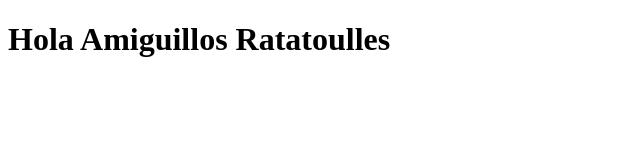
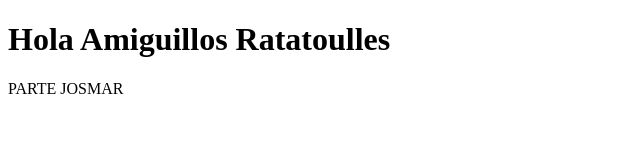
Before and after one commit to destinolunar/prueba, a plain HTML site: page index.html in a window 1280 px wide. Shown: the whole page, without its empty margins (0-640 px from the left). Drawn offline with Linux system fonts and the light colour scheme.

Commit message:
Parrafo de Josmar

```diff
--- a/index.html
+++ b/index.html
@@ -6,5 +6,6 @@
 </head>
 <body>
   <h1>Hola Amiguillos Ratatoulles</h1>
+  <p>PARTE JOSMAR </p>
 </body>
 </html>
```
